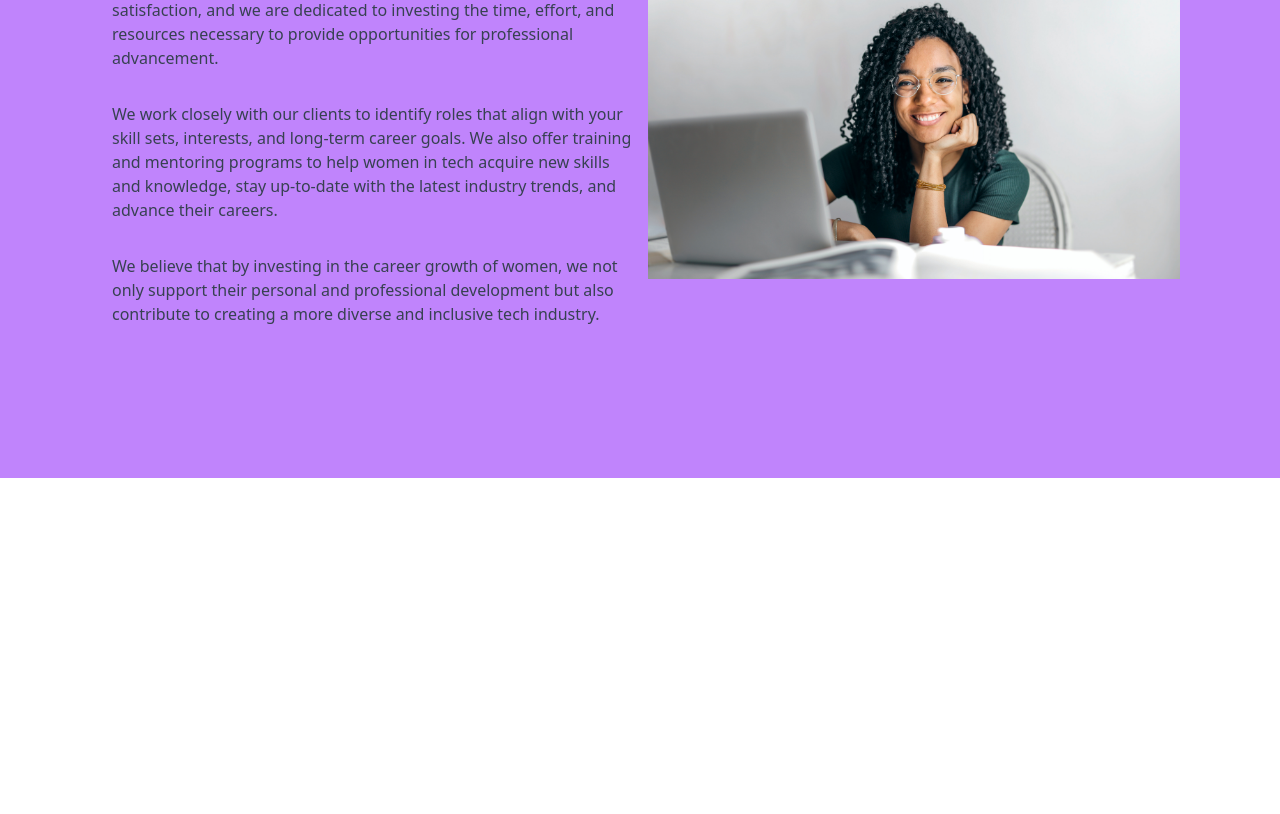
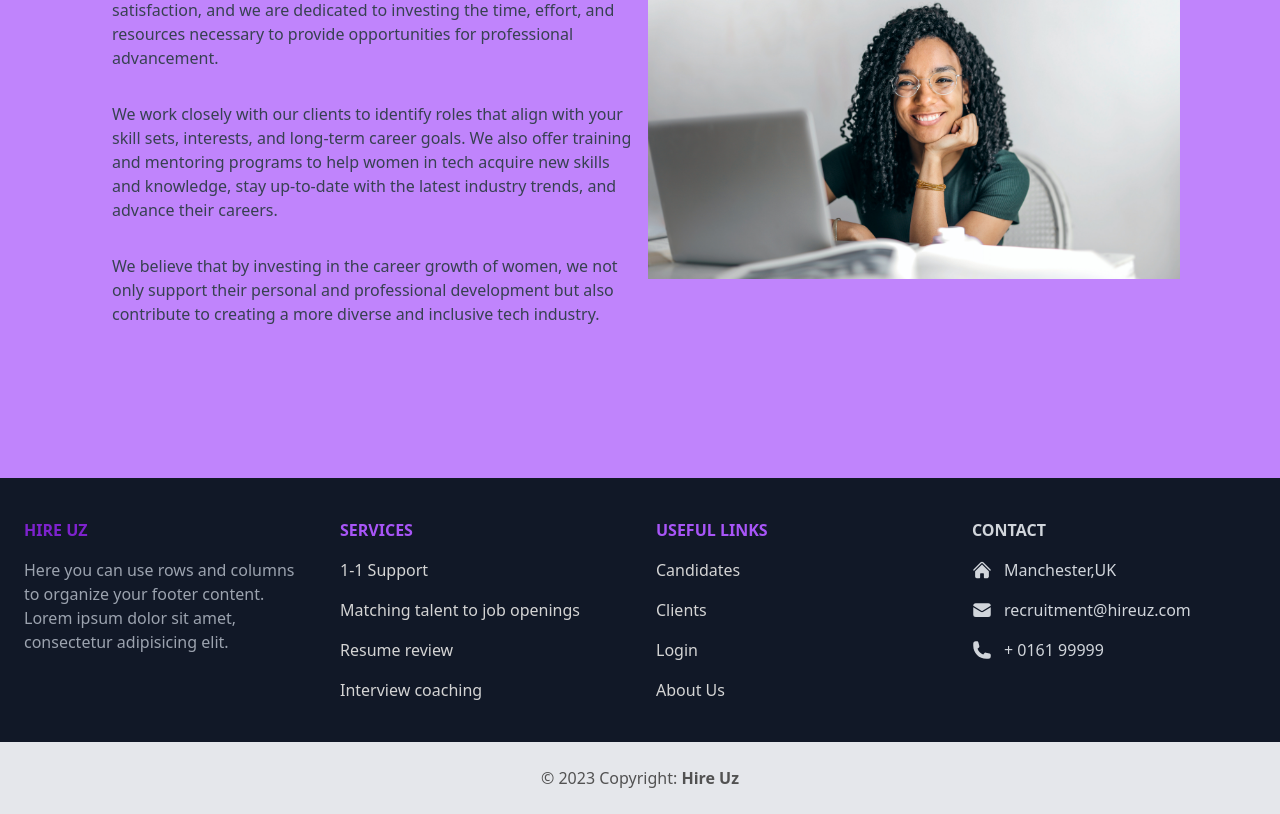
Before and after one commit to uzma981/HireUz, a React (Vite) app: page /candidates in a window 1280 px wide. Shown: the part 3554-4368 px from the top of the page. Before the commit the page ends 4032 px from the top, so only its background shows below. Built offline with nearby package versions, Linux system fonts and the light colour scheme; what @shrutibalasa/tailwind-grid-auto-fit would draw is missing.

Commit message:
added a footer to candidates page

```diff
--- a/src/components/CandidatesScreen/Candidates.jsx
+++ b/src/components/CandidatesScreen/Candidates.jsx
@@ -7,7 +7,7 @@ import LinkedIn from '../../img/linkedin.png';
 import UKGOV from '../../img/UKGOV.png';
 import UDEMY from '../../img/UDEMY.png';
 import img from '../../img/team2.jpg';
-
+import Footer from '../Footer';
 export default function Candidates() {
   return (
     <div>
@@ -183,6 +183,7 @@ export default function Candidates() {
           </div>
         </div>
       </div>
+      <Footer></Footer>
     </div>
   );
 }
--- a/src/components/Footer.jsx
+++ b/src/components/Footer.jsx
@@ -1,5 +1,128 @@
-import React from "react";
+import React from 'react';
 
 export default function Footer() {
-  return <div>Footer</div>;
+  return (
+    <div>
+      <footer className="bg-gray-900 text-center text-neutral-600  lg:text-left">
+        <div className="flex items-center justify-centerlg:justify-between"></div>
+        <div className="mx-6 py-10 text-center md:text-left">
+          <div className=" text-purple-500 grid-1 grid gap-8 md:grid-cols-2 lg:grid-cols-4">
+            <div className="text-gray-400">
+              <h6 className=" text-purple-700 mb-4 flex items-center justify-center font-semibold uppercase md:justify-start">
+                HIRE UZ
+              </h6>
+              <p className="">
+                Here you can use rows and columns to organize your footer
+                content. Lorem ipsum dolor sit amet, consectetur adipisicing
+                elit.
+              </p>
+            </div>
+            <div className="">
+              <h6 className="mb-4 flex justify-center font-semibold uppercase md:justify-start">
+                Services
+              </h6>
+              <p className="mb-4">
+                <a href="#!" className="text-neutral-300 dark:text-neutral-200">
+                  1-1 Support
+                </a>
+              </p>
+              <p className="mb-4">
+                <a href="#!" className="text-neutral-300 dark:text-neutral-200">
+                  Matching talent to job openings
+                </a>
+              </p>
+              <p className="mb-4">
+                <a href="#!" className="text-neutral-300 dark:text-neutral-200">
+                  Resume review
+                </a>
+              </p>
+              <p>
+                <a href="#!" className="text-neutral-300 dark:text-neutral-200">
+                  Interview coaching
+                </a>
+              </p>
+            </div>
+            <div className="">
+              <h6 className="mb-4 flex justify-center font-semibold uppercase md:justify-start">
+                Useful links
+              </h6>
+              <p className="mb-4">
+                <a href="#!" className="text-neutral-300 ">
+                  Candidates
+                </a>
+              </p>
+              <p className="mb-4">
+                <a href="#!" className="text-neutral-300 ">
+                  Clients
+                </a>
+              </p>
+              <p className="mb-4">
+                <a href="#!" className="text-neutral-300 ">
+                  Login
+                </a>
+              </p>
+              <p>
+                <a href="#!" className="text-neutral-300 ">
+                  About Us
+                </a>
+              </p>
+            </div>
+            <div className="text-gray-300">
+              <h6 className="mb-4 flex justify-center font-semibold uppercase md:justify-start">
+                Contact
+              </h6>
+              <p className="mb-4 flex items-center justify-center md:justify-start">
+                <svg
+                  xmlns="http://www.w3.org/2000/svg"
+                  viewBox="0 0 24 24"
+                  fill="currentColor"
+                  className="mr-3 h-5 w-5"
+                >
+                  <path d="M11.47 3.84a.75.75 0 011.06 0l8.69 8.69a.75.75 0 101.06-1.06l-8.689-8.69a2.25 2.25 0 00-3.182 0l-8.69 8.69a.75.75 0 001.061 1.06l8.69-8.69z" />
+                  <path d="M12 5.432l8.159 8.159c.03.03.06.058.091.086v6.198c0 1.035-.84 1.875-1.875 1.875H15a.75.75 0 01-.75-.75v-4.5a.75.75 0 00-.75-.75h-3a.75.75 0 00-.75.75V21a.75.75 0 01-.75.75H5.625a1.875 1.875 0 01-1.875-1.875v-6.198a2.29 2.29 0 00.091-.086L12 5.43z" />
+                </svg>
+                Manchester,UK
+              </p>
+              <p className="mb-4 flex items-center justify-center md:justify-start">
+                <svg
+                  xmlns="http://www.w3.org/2000/svg"
+                  viewBox="0 0 24 24"
+                  fill="currentColor"
+                  className="mr-3 h-5 w-5"
+                >
+                  <path d="M1.5 8.67v8.58a3 3 0 003 3h15a3 3 0 003-3V8.67l-8.928 5.493a3 3 0 01-3.144 0L1.5 8.67z" />
+                  <path d="M22.5 6.908V6.75a3 3 0 00-3-3h-15a3 3 0 00-3 3v.158l9.714 5.978a1.5 1.5 0 001.572 0L22.5 6.908z" />
+                </svg>
+                recruitment@hireuz.com
+              </p>
+              <p className="mb-4 flex items-center justify-center md:justify-start">
+                <svg
+                  xmlns="http://www.w3.org/2000/svg"
+                  viewBox="0 0 24 24"
+                  fill="currentColor"
+                  className="mr-3 h-5 w-5"
+                >
+                  <path
+                    fill-rule="evenodd"
+                    d="M1.5 4.5a3 3 0 013-3h1.372c.86 0 1.61.586 1.819 1.42l1.105 4.423a1.875 1.875 0 01-.694 1.955l-1.293.97c-.135.101-.164.249-.126.352a11.285 11.285 0 006.697 6.697c.103.038.25.009.352-.126l.97-1.293a1.875 1.875 0 011.955-.694l4.423 1.105c.834.209 1.42.959 1.42 1.82V19.5a3 3 0 01-3 3h-2.25C8.552 22.5 1.5 15.448 1.5 6.75V4.5z"
+                    clip-rule="evenodd"
+                  />
+                </svg>
+                + 0161 99999
+              </p>
+            </div>
+          </div>
+        </div>
+        <div className="bg-gray-200 p-6 text-center">
+          <span>© 2023 Copyright: </span>
+          <a
+            className="font-semibold text-neutral-600 "
+            href="https://tailwind-elements.com/"
+          >
+            Hire Uz
+          </a>
+        </div>
+      </footer>
+    </div>
+  );
 }
```
